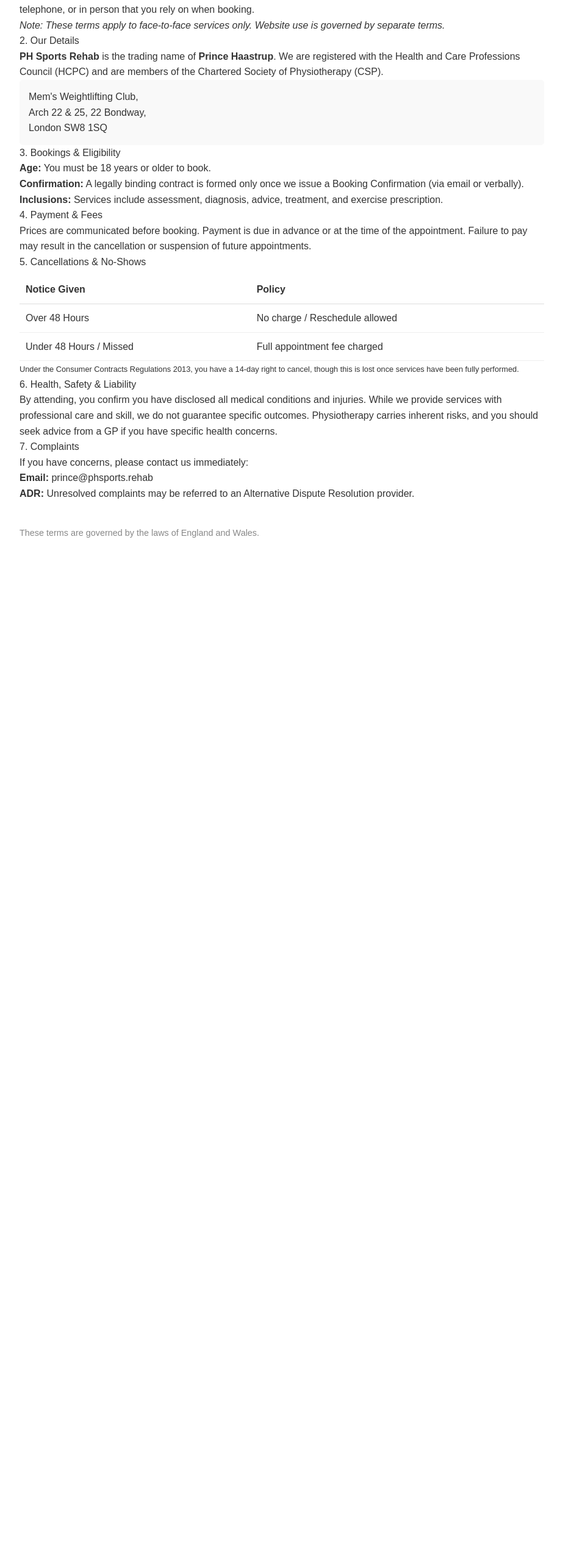
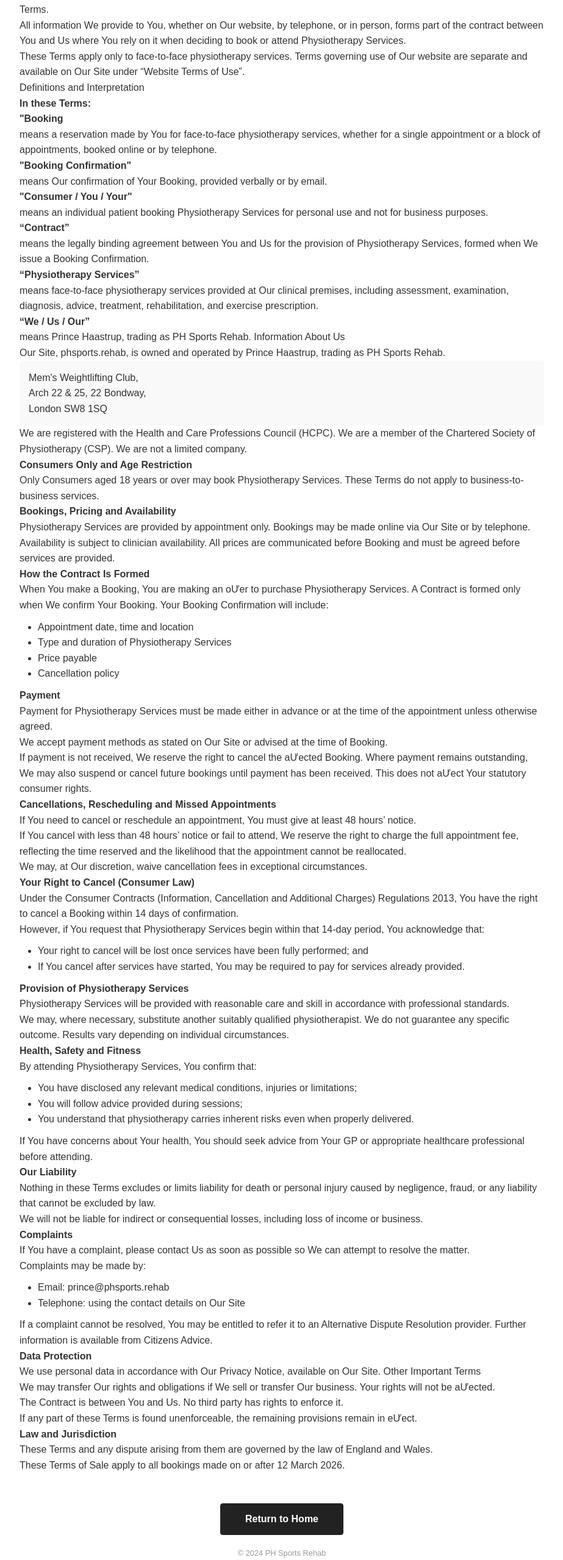
Before and after one commit to Martin2251/phrehab, a Next.js app: page /terms in a window 1280 px wide. Shown: the part 227-2786 px from the top of the page at 61% size, without its empty margins (178-1101 px from the left). Before the commit the page ends 1173 px from the top, so only its background shows below. Built offline with nearby package versions, Linux system fonts and the light colour scheme.

Commit message:
terms page updated

```diff
--- a/app/terms/page.tsx
+++ b/app/terms/page.tsx
@@ -1,3 +1,5 @@
+"use client";
+import Link from 'next/link';
 import React from 'react';
 
 const TermsOfService = () => {
@@ -9,92 +11,189 @@
       </header>
 
       <section>
-        <h2>1. Background & Agreement</h2>
+        <h2>1. Background</h2>
+
         <p>
-          These Terms of Sale govern the physiotherapy services provided to Consumers by <strong>PH Sports Rehab</strong>.
-          By making a Booking, you agree to be bound by these terms. This contract includes all information provided
-          on our website, via telephone, or in person that you rely on when booking.
+         These Terms of Sale set out the terms and conditions on which physiotherapy services  are provided by Us to Consumers.
         </p>
-        <p><em>Note: These terms apply to face-to-face services only. Website use is governed by separate terms.</em></p>
+
+        <p>Please read these Terms carefully before booking an appointment. By making a Booking,  You agree to be bound by these Terms.  </p>
+        <p>All information We provide to You, whether on Our website, by telephone, or in person,  forms part of the contract between You and Us where You rely on it when deciding to  book or attend Physiotherapy Services.  </p>
+        <p>These Terms apply only to face-to-face physiotherapy services. Terms governing use of  Our website are separate and available on Our Site under “Website Terms of Use”.  </p>
       </section>
 
       <section>
-        <h2>2. Our Details</h2>
-        <p>
-          <strong>PH Sports Rehab</strong> is the trading name of <strong>Prince Haastrup</strong>.
-          We are registered with the Health and Care Professions Council (HCPC) and are members of the
-          Chartered Society of Physiotherapy (CSP).
-        </p>
+        <h2>Definitions and Interpretation  </h2>
+        <p><strong>In these Terms:  </strong></p>
+        <p><strong>"Booking</strong></p>
+        <p>means a reservation made by You for face-to-face physiotherapy services, whether for a  single appointment or a block of appointments, booked online or by telephone.  </p>
+        <p><strong>"Booking Confirmation"</strong></p>
+        <p>means Our confirmation of Your Booking, provided verbally or by email.  </p>
+          <p><strong>"Consumer / You / Your"</strong></p>
+        <p>means an individual patient booking Physiotherapy Services for personal use and not  for business purposes.  </p>
+        <p><strong>“Contract” </strong></p>
+        <p>means the legally binding agreement between You and Us for the provision of  Physiotherapy Services, formed when We issue a Booking Confirmation.  </p>
+        <p><strong>“Physiotherapy Services” </strong></p>
+        <p>means face-to-face physiotherapy services provided at Our clinical premises, including  assessment, examination, diagnosis, advice, treatment, rehabilitation, and exercise  prescription.  </p>
+        <p><strong>“We / Us / Our” </strong></p>
+        <p>means Prince Haastrup, trading as PH Sports Rehab.
+Information About Us
+</p>
+<p>Our Site, phsports.rehab, is owned and operated by Prince Haastrup, trading as PH  Sports Rehab.</p>
+
         <address style={{ fontStyle: 'normal', backgroundColor: '#f9f9f9', padding: '15px', borderRadius: '5px' }}>
           Mem's Weightlifting Club,<br />
           Arch 22 & 25, 22 Bondway,<br />
           London SW8 1SQ
         </address>
+        <p>We are registered with the Health and Care Professions Council (HCPC).  We are a member of the Chartered Society of Physiotherapy (CSP).  We are not a limited company.  </p>
       </section>
+     <section>
+      <p><strong>Consumers Only and Age Restriction </strong></p>
+      <p>Only Consumers aged 18 years or over may book Physiotherapy Services.  These Terms do not apply to business-to-business services.</p>
+      <p><strong>Bookings, Pricing and Availability  </strong></p>
+      <p>Physiotherapy Services are provided by appointment only.
+Bookings may be made online via Our Site or by telephone. Availability is subject to  clinician availability.
+All prices are communicated before Booking and must be agreed before services are  provided.
+</p>
+<p><strong>How the Contract Is Formed </strong></p>
+<p>When You make a Booking, You are making an oƯer to purchase Physiotherapy Services. A Contract is formed only when We confirm Your Booking.
+Your Booking Confirmation will include: </p>
 
-      <section>
-        <h2>3. Bookings & Eligibility</h2>
-        <ul>
-          <li><strong>Age:</strong> You must be 18 years or older to book.</li>
-          <li><strong>Confirmation:</strong> A legally binding contract is formed only once we issue a Booking Confirmation (via email or verbally).</li>
-          <li><strong>Inclusions:</strong> Services include assessment, diagnosis, advice, treatment, and exercise prescription.</li>
-        </ul>
-      </section>
+<ul style={{
+  listStyleType: 'disc',
+  paddingLeft: '30px',
+  marginTop: '10px',
+  marginBottom: '10px'
+}}>
+  <li>
+    Appointment date, time and location
+  </li>
+  <li>Type and duration of Physiotherapy Services  </li>
+  <li>Price payable  </li>
+  <li>Cancellation policy  </li>
 
-      <section>
-        <h2>4. Payment & Fees</h2>
-        <p>
-          Prices are communicated before booking. Payment is due in advance or at the time of the appointment.
-          Failure to pay may result in the cancellation or suspension of future appointments.
-        </p>
-      </section>
+</ul>
 
-      <section>
-        <h2>5. Cancellations & No-Shows</h2>
-        <table style={{ width: '100%', borderCollapse: 'collapse', marginTop: '10px' }}>
-          <thead>
-            <tr style={{ textAlign: 'left', borderBottom: '1px solid #ddd' }}>
-              <th style={{ padding: '10px' }}>Notice Given</th>
-              <th style={{ padding: '10px' }}>Policy</th>
-            </tr>
-          </thead>
-          <tbody>
-            <tr>
-              <td style={{ padding: '10px', borderBottom: '1px solid #eee' }}>Over 48 Hours</td>
-              <td style={{ padding: '10px', borderBottom: '1px solid #eee' }}>No charge / Reschedule allowed</td>
-            </tr>
-            <tr>
-              <td style={{ padding: '10px', borderBottom: '1px solid #eee' }}>Under 48 Hours / Missed</td>
-              <td style={{ padding: '10px', borderBottom: '1px solid #eee' }}>Full appointment fee charged</td>
-            </tr>
-          </tbody>
-        </table>
-        <p><small>Under the Consumer Contracts Regulations 2013, you have a 14-day right to cancel, though this is lost once services have been fully performed.</small></p>
-      </section>
+<p><strong>Payment  </strong></p>
+<p>Payment for Physiotherapy Services must be made either in advance or at the time of  the appointment unless otherwise agreed.  </p>
+<p>We accept payment methods as stated on Our Site or advised at the time of Booking.  </p>
+<p>If payment is not received, We reserve the right to cancel the aƯected Booking. Where  payment remains outstanding, We may also suspend or cancel future bookings until  payment has been received. This does not aƯect Your statutory consumer rights. </p>
+</section>
+<section>
+  <p><strong>Cancellations, Rescheduling and Missed Appointments </strong></p>
+  <p>If You need to cancel or reschedule an appointment, You must give at least 48 hours’  notice.  </p>
+  <p>If You cancel with less than 48 hours’ notice or fail to attend, We reserve the right to  charge the full appointment fee, reflecting the time reserved and the likelihood that the  appointment cannot be reallocated.  </p>
+  <p>We may, at Our discretion, waive cancellation fees in exceptional circumstances.  </p>
 
-      <section>
-        <h2>6. Health, Safety & Liability</h2>
-        <p>
-          By attending, you confirm you have disclosed all medical conditions and injuries.
-          While we provide services with professional care and skill, we do not guarantee specific outcomes.
-          Physiotherapy carries inherent risks, and you should seek advice from a GP if you have specific health concerns.
-        </p>
-      </section>
+  <p><strong>Your Right to Cancel (Consumer Law) </strong></p>
+  <p>Under the Consumer Contracts (Information, Cancellation and Additional Charges)  Regulations 2013, You have the right to cancel a Booking within 14 days of  confirmation.  </p>
+  <p>However, if You request that Physiotherapy Services begin within that 14-day period,  You acknowledge that:  </p>
 
-      <section>
-        <h2>7. Complaints</h2>
-        <p>
-          If you have concerns, please contact us immediately:
-        </p>
-        <ul>
-          <li><strong>Email:</strong> prince@phsports.rehab</li>
-          <li><strong>ADR:</strong> Unresolved complaints may be referred to an Alternative Dispute Resolution provider.</li>
-        </ul>
-      </section>
+  <ul style={{
+  listStyleType: 'disc',
+  paddingLeft: '30px',
+  marginTop: '10px',
+  marginBottom: '10px'
+}}>
+    <li>Your right to cancel will be lost once services have been fully performed; and  </li>
+    <li>If You cancel after services have started, You may be required to pay for services  already provided.  </li>
+  </ul>
 
-      <footer style={{ marginTop: '40px', fontSize: '0.9em', color: '#888' }}>
-        <p>These terms are governed by the laws of England and Wales.</p>
-      </footer>
+  <p><strong>Provision of Physiotherapy Services  </strong></p>
+  <p>Physiotherapy Services will be provided with reasonable care and skill in accordance  with professional standards.  </p>
+  <p>We may, where necessary, substitute another suitably qualified physiotherapist.
+We do not guarantee any specific outcome. Results vary depending on individual  circumstances.
+</p>
+<p><strong>Health, Safety and Fitness  </strong></p>
+<p>By attending Physiotherapy Services, You confirm that:  </p>
+
+<ul style={{
+  listStyleType: 'disc',
+  paddingLeft: '30px',
+  marginTop: '10px',
+  marginBottom: '10px'
+}}>
+  <li>You have disclosed any relevant medical conditions, injuries or limitations;  </li>
+  <li>You will follow advice provided during sessions;  </li>
+  <li>You understand that physiotherapy carries inherent risks even when properly  delivered. </li>
+</ul>
+
+<p>If You have concerns about Your health, You should seek advice from Your GP or  appropriate healthcare professional before attending.  </p>
+<p><strong>Our Liability  </strong></p>
+<p>Nothing in these Terms excludes or limits liability for death or personal injury caused by  negligence, fraud, or any liability that cannot be excluded by law.  </p>
+<p>We will not be liable for indirect or consequential losses, including loss of income or  business.  </p>
+<p><strong>Complaints  </strong></p>
+<p>If You have a complaint, please contact Us as soon as possible so We can attempt to  resolve the matter. </p>
+<p>Complaints may be made by:  </p>
+
+<ul style={{
+  listStyleType: 'disc',
+  paddingLeft: '30px',
+  marginTop: '10px',
+  marginBottom: '10px'
+}}>
+  <li>Email: prince@phsports.rehab
+  </li>
+  <li>Telephone: using the contact details on Our Site  </li>
+  </ul>
+
+  <p>If a complaint cannot be resolved, You may be entitled to refer it to an Alternative  Dispute Resolution provider. Further information is available from Citizens Advice.</p>
+  <p><strong>Data Protection  </strong></p>
+  <p>We use personal data in accordance with Our Privacy Notice, available on Our Site.
+Other Important Terms
+</p>
+<p>We may transfer Our rights and obligations if We sell or transfer Our business. Your  rights will not be aƯected. </p>
+<p>The Contract is between You and Us. No third party has rights to enforce it.  </p>
+<p>If any part of these Terms is found unenforceable, the remaining provisions remain in  eƯect. </p>
+<p><strong>Law and Jurisdiction </strong></p>
+<p>These Terms and any dispute arising from them are governed by the law of England and  Wales.  </p>
+<p>These Terms of Sale apply to all bookings made on or after 12 March 2026. </p>
+
+
+</section>
+
+
+<footer style={{ marginTop: '50px', textAlign: 'center' }}>
+  <div style={{
+    display: 'flex',
+    flexDirection: 'column',
+    alignItems: 'center',
+    gap: '20px'
+  }}>
+    <Link href="/" style={{ textDecoration: 'none' }}>
+      <span
+        style={{
+          display: 'inline-block',
+          padding: '12px 40px',
+          fontSize: '1rem',
+          fontWeight: '600',
+          color: '#fff',
+          backgroundColor: '#222', // Deep charcoal for a professional look
+          borderRadius: '4px',
+          cursor: 'pointer',
+          transition: 'all 0.2s ease',
+          border: '1px solid #222',
+        }}
+        onMouseEnter={(e) => {
+          e.currentTarget.style.backgroundColor = '#fff';
+          e.currentTarget.style.color = '#222';
+        }}
+        onMouseLeave={(e) => {
+          e.currentTarget.style.backgroundColor = '#222';
+          e.currentTarget.style.color = '#fff';
+        }}
+      >
+        Return to Home
+      </span>
+    </Link>
+
+    <p style={{ fontSize: '0.8rem', color: '#999' }}>
+      © {new Date().getFullYear()} PH Sports Rehab
+    </p>
+  </div>
+</footer>
+
     </div>
   );
 };
```
